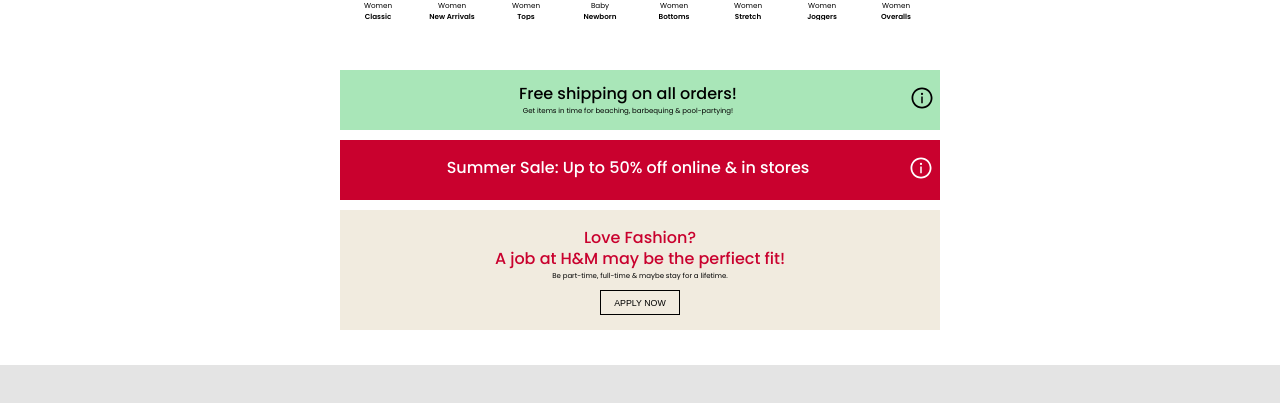
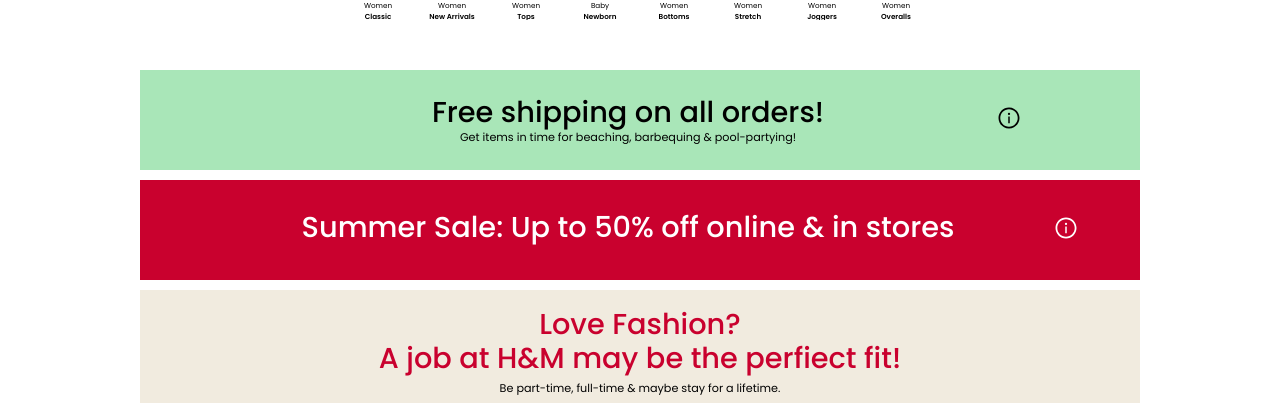
Before and after one commit to norrichs/CB-Clone-Project-FE, a React (Create React App) app: page / in a window 1280 px wide. Shown: the part 384-787 px from the top of the page. Built offline with nearby package versions, Linux system fonts and the light colour scheme.

Commit message:
Restyle All Call To Action components @100% zoom to match comp

```diff
--- a/src/styles/App.scss
+++ b/src/styles/App.scss
@@ -27,7 +27,7 @@
 ///////////// Global dimensions///////////////
 $headerHeight-desktop: 250px;
 $sidebarWidth-desktop: 200px;
-$callHeight-desktop: 60px;
-$callWidth-desktop: 600px;
-$callLargeHeight-desktop: 120px;
+$callHeight-desktop: 100px;
+$callWidth-desktop: 1000px;
+$callLargeHeight-desktop: 170px;
 $trendingWidth: 600px;
--- a/src/styles/CallToAction1.scss
+++ b/src/styles/CallToAction1.scss
@@ -15,13 +15,13 @@
 
     & h2 {
         // border: 2px solid red;
-        font-size: 1em;
+        font-size: 1.8em;
         font-weight: 500;
         margin-bottom: 5px;
     }
     & p {
         // border: 2px solid red;
-        font-size: 7px;
+        font-size: .7em;
     }
 
     & span {
--- a/src/styles/CallToAction2.scss
+++ b/src/styles/CallToAction2.scss
@@ -15,7 +15,7 @@
     color: white;
     & h2 {
         // border: 2px solid red;
-        font-size: 1em;
+        font-size: 1.8em;
         font-weight: 500;
         margin-bottom: 5px;
     }
--- a/src/styles/CallToAction3.scss
+++ b/src/styles/CallToAction3.scss
@@ -14,7 +14,7 @@
     margin-bottom: 10px;
     & h2 {
         // border: 2px solid red;
-        font-size: 1em;
+        font-size: 1.8em;
         font-weight: 500;
         margin-bottom: 5px;
         color: $callRed;
@@ -24,7 +24,8 @@
     }
       & p {
         // border: 2px solid red;
-        font-size: 7px;
+        margin-top: 10px;
+        font-size: .7em;
     }
 
 }
@@ -35,15 +36,15 @@
     justify-content: center;
     align-items: center;
     position: relative;
-    bottom: 50px;
+    bottom: 65px;
 }
 
 #call-to-action-button {
-    height: 25px;
-    width: 80px;
+    height: 35px;
+    width: 100px;
     border-radius: 0px;
     border: 1px solid black;
-    font-size: .55em;
+    font-size: .7em;
     font-weight: 500;
     background: none;
 }
```
